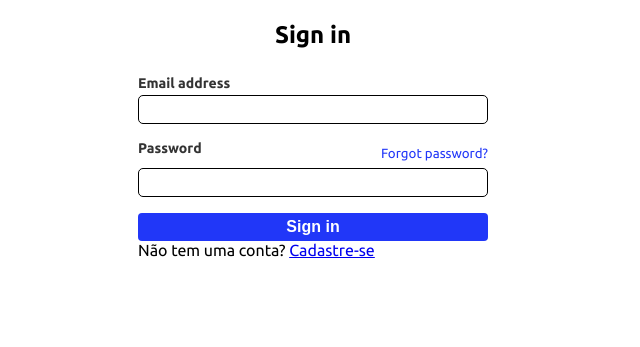
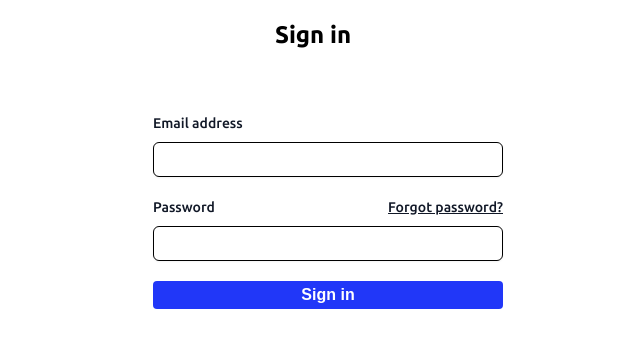
Before and after one commit to erivaldocazinga22/unitel-code-web, a plain HTML site: page task 1 - login/index.html in a window 1280 px wide. Shown: the part 77-424 px from the top of the page, without its empty margins (327-967 px from the left). Drawn offline with Linux system fonts and the light colour scheme.

Commit message:
primeiro codigo

```diff
--- a/task 1 - login/css/style.css
+++ b/task 1 - login/css/style.css
@@ -12,11 +12,13 @@ body {
 }
 
 .container {
+    height: 100%;
     display: flex;
+    padding: 24px;
+    align-items: center;
     flex-direction: column;
     justify-content: center;
-    padding: 24px;
-    align-items: center;
+    background-color: white;
 }
 
 .logo {
@@ -31,17 +33,19 @@ body {
     width: 50px;
 }
 
-.logo span {
-    font-size: 24px;
-    font-weight: 400;
-    color: #252525;
-}
-
 h2.title {
     text-align: center;
     margin-bottom: 24px;
+    font-size: 24px;
 }
 
+.form_container {
+    margin-top: 2.5rem;
+    margin-left: auto;
+    margin-right: auto;
+    width: 100%;
+    max-width: 20rem;
+}
 .form {
     min-width: 350px;
     width: 100%;
@@ -49,22 +53,28 @@ h2.title {
 }
 
 .form label  {
-    font-size: 14px;
-    font-weight: 600;
-    color: #333;
-    margin-bottom: 8px;
+    display: block;
+    font-size: 0.875rem;
+    font-weight: 500;
+    line-height: 1.5;
+    color: #111827;
 }
 
 .form input[type="email"],
 .form input[type="password"] {
     width: 100%;
+    display: block;
     outline: none;
     padding: 6px 16px;
-    border-radius: 5px;
     border: 1px solid black;
-    margin-top: 4px;
-    margin-bottom: 16px;
+    border-radius: 0.375rem;
+    color: #111827;
+    box-shadow: 0 1px 2px 0 rgba(0, 0, 0, 0.05);
+    font-size: 0.875rem;
+    line-height: 1.5;
 }
+
+
 
 .form input[type="email"]:focus,
 .form input[type="password"]:focus {
@@ -72,20 +82,28 @@ h2.title {
     border-color: #2137f8;
 }
 
-.form .password_fogot {
+.form .container_input {
+    margin-top: 8px;
+}
+
+.form .password_forgot {
     display: flex;
     align-items: center;
     justify-content: space-between;
+    margin-top: 20px;
 }
 
-.form .password_fogot a {
-    font-size: smaller;
-    color: #2137f8;
-    text-decoration: none;
+.form .password_forgot a {
+    display: block;
+    font-size: 0.875rem;
+    font-weight: 500;
+    line-height: 1.5;
+    color: #111827;
 }
 
-.form .password_fogot a:hover {
+.form .password_forgot a:hover {
     text-decoration: underline;
+    color: #2137f8;
 }
 
 .form button {
@@ -98,5 +116,6 @@ h2.title {
     font-size: 16px;
     font-weight: 600;
     cursor: pointer;
+    margin-top: 20px;
     transition: background-color 0.3s ease;
 }
--- a/task 1 - login/index.html
+++ b/task 1 - login/index.html
@@ -15,38 +15,32 @@
             <h2 class="title">Sign in</h2>
         </div>
 
-        <div>
+        <div class="form_container">
             <form class="form" action="#" method="POST">
                 <div>
                     <label for="email">Email address</label>
-                    <div>
-                        <input id="email" name="email" type="email" autocomplete="email" required>
+                    <div class="container_input">
+                        <input id="email" name="email" type="email" autocomplete="email" required >
                     </div>
                 </div>
 
                 <div>
-                    <div  class="password_fogot">
+                    <div class="password_forgot">
                         <label for="password">Password</label>
-                        <div>
-                            <a href="#">Forgot password?</a>
+                        <div class="text-sm">
+                            <a href="#" class="">Forgot password?</a>
                         </div>
                     </div>
-                    <div>
+                    <div class="container_input">
                         <input id="password" name="password" type="password" autocomplete="current-password" required >
                     </div>
                 </div>
 
                 <div>
-                    <button type="submit">Sign in</button>
+                <button type="submit">Sign in</button>
                 </div>
             </form>
-
-            <p>
-                Não tem uma conta?
-                <a href="#">Cadastre-se</a>
-            </p>
         </div>
     </div>
-
 </body>
 </html>
```
Also changed, not shown: aula3/index.html (added, +11 -0 lines), task2 - landing page/index.html (added, +57 -0 lines), task2 - landing page/css/style.css (added), task2 - landing page/images/home.png (added), task2 - landing page/images/linkedin.svg (added), task2 - landing page/images/outhers/facebook.webp (added), task2 - landing page/images/skype.svg (added), task2 - landing page/images/twitter.svg (added).
